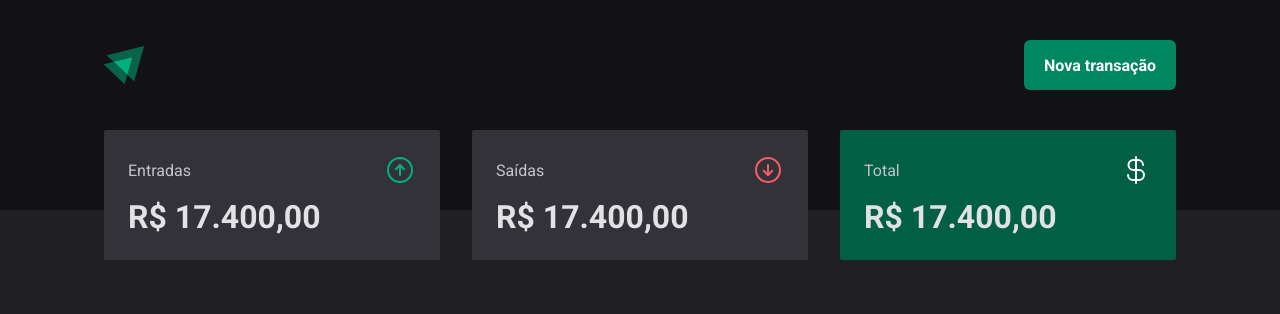
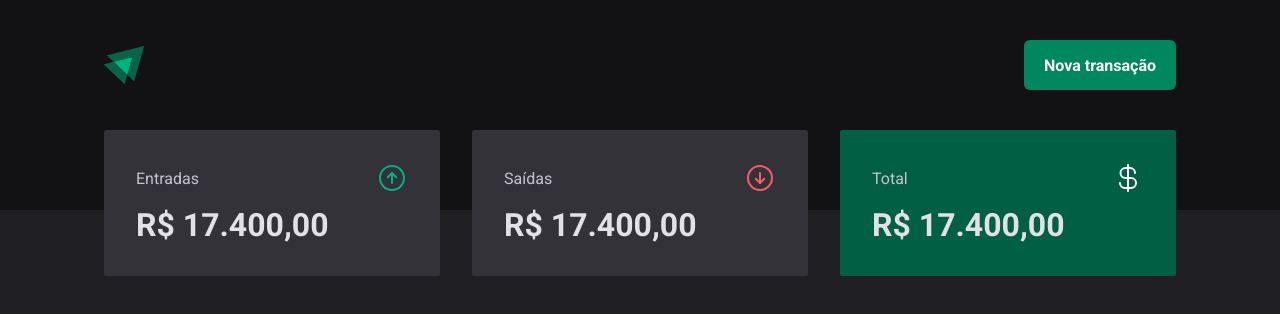
Before and after one commit to thiagolbf/financial_transactions, a React (Vite) app: page / in a window 1280 px wide. Shown: the top 314 px of the page. Built offline with nearby package versions, Linux system fonts and the light colour scheme.

Commit message:
change padding from component summary

```diff
--- a/src/components/Summary/style.ts
+++ b/src/components/Summary/style.ts
@@ -26,7 +26,7 @@ interface SummaryCardProps {
 export const SummaryCard = styled.div<SummaryCardProps>`
   background-color: ${(props) => props.theme["gray-600"]};
   border-radius: 2px;
-  padding: 1.5rem;
+  padding: 2rem;
 
   header {
     display: flex;
```
